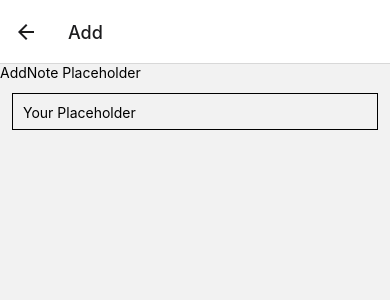
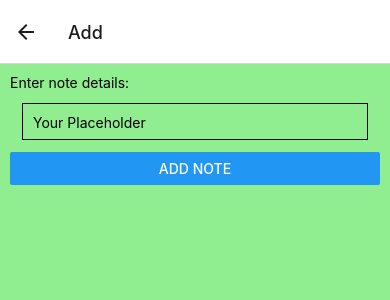
Before and after one commit to matthewberzinskas/react-native-notepad, a React Native app: screen /Add in a window 390 px wide. Shown: the top 300 px of the page. Built offline with nearby package versions, Linux system fonts and the light colour scheme.

Commit message:
Added note storage to redux

```diff
--- a/src/screens/AddNoteScreen.js
+++ b/src/screens/AddNoteScreen.js
@@ -1,13 +1,26 @@
 import React, { useState } from "react";
-import { Text, View, TextInput, StyleSheet } from "react-native";
+import { Text, View, TextInput, StyleSheet, Button } from "react-native";
 
-export default function AddNoteScreen() {
+import { useDispatch, useSelector } from "react-redux";
+import { addNote } from "../reducers/noteSlice";
+
+export default function AddNoteScreen({ navigation }) {
   const [text, onChangeText] = useState("");
   const [height, setHeight] = useState(40);
 
+  const dispatch = useDispatch();
+
+  const handleSumbit = () => {
+    console.log("Adding note");
+    dispatch(addNote(text));
+    onChangeText("");
+    navigation.goBack();
+  };
+
   return (
+    <View style={styles.container}>
+      <Text>Enter note details:</Text>
       <View>
-      <Text>AddNote Placeholder</Text>
         <TextInput
           placeholder="Your Placeholder"
           onChangeText={onChangeText}
@@ -15,13 +28,22 @@ export default function AddNoteScreen() {
           editable
           multiline
           value={text}
-        onContentSizeChange={(e) => setHeight(e.nativeEvent.contentSize.height)}
+          onContentSizeChange={(e) =>
+            setHeight(e.nativeEvent.contentSize.height)
+          }
         />
+        <Button title="Add Note" onPress={handleSumbit} />
+      </View>
     </View>
   );
 }
 
 const styles = StyleSheet.create({
+  container: {
+    height: "100%",
+    padding: 10,
+    backgroundColor: "lightgreen",
+  },
   input: {
     margin: 12,
     borderWidth: 1,
```
Lines whose indentation alone changed are shown as unchanged.
